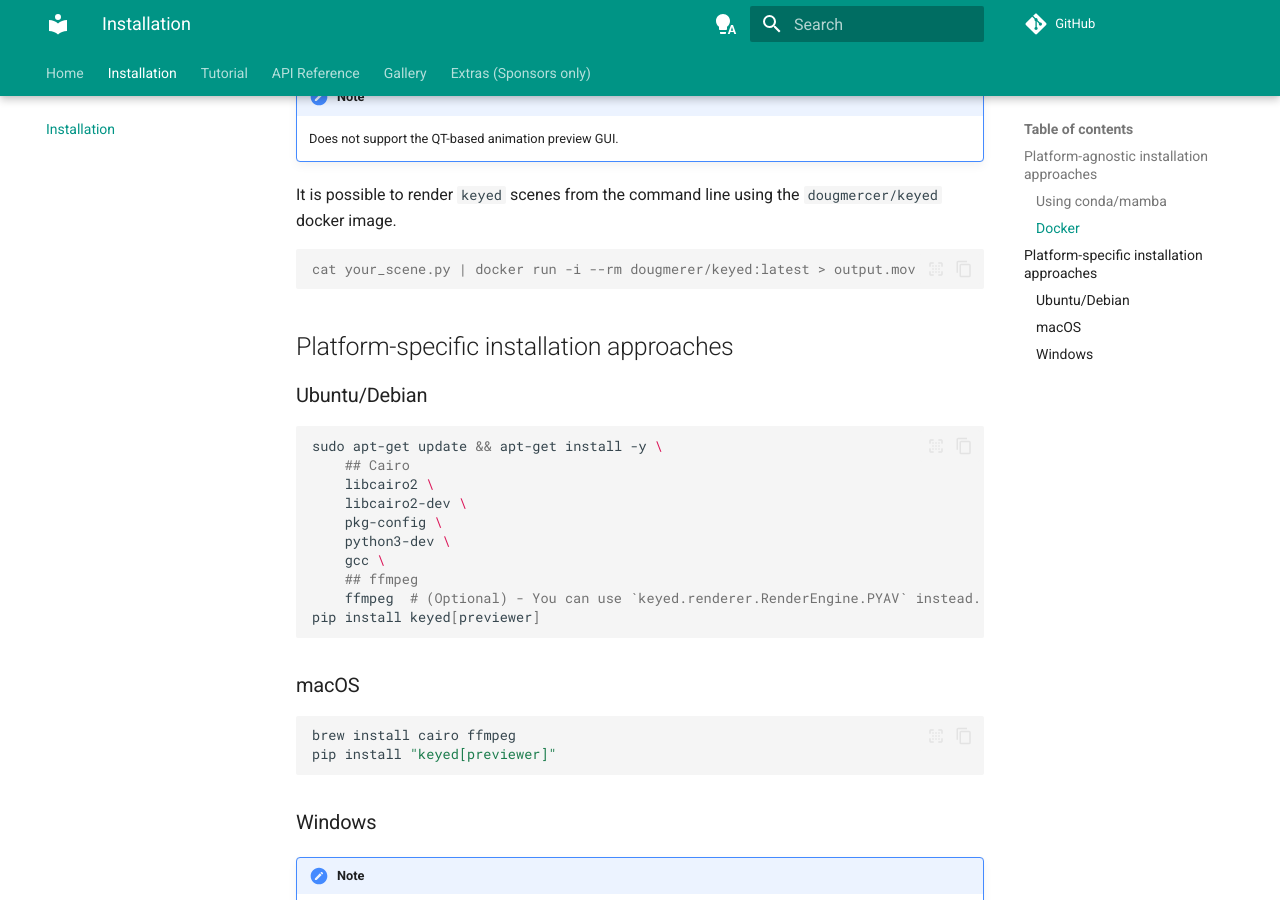
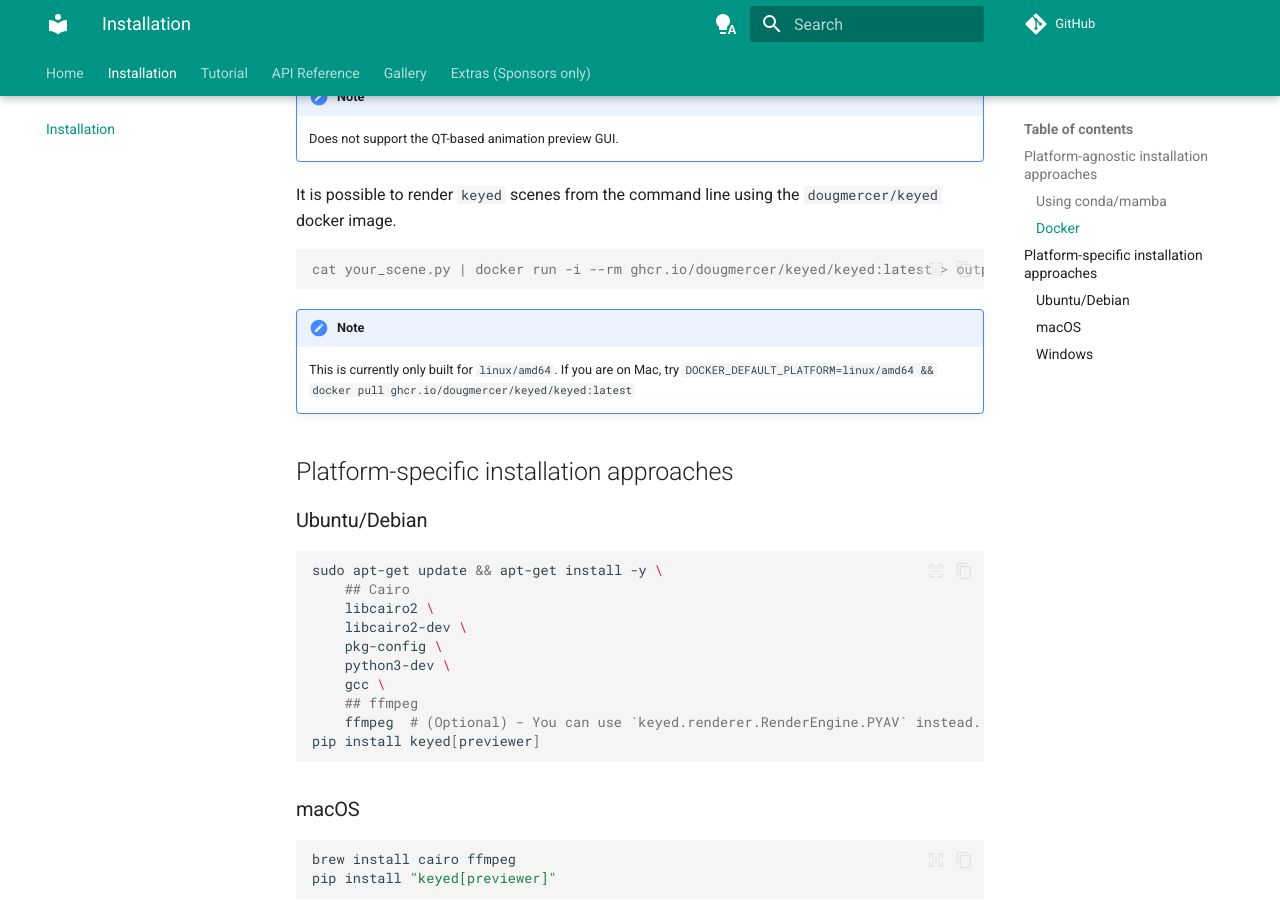
Before and after one commit to dougmercer/keyed, an MkDocs documentation site: the page built from docs/install.md, in a window 1280 px wide and 900 px high, scrolled down 1072 px. Built offline with MkDocs 1.6.1 and Material for MkDocs 9.7.7, drawn with Linux system fonts in a browser that asks for light colours; comment, search, counter and statistics services are not loaded.

Commit message:
Update docker install instructions.

````diff
--- a/docs/install.md
+++ b/docs/install.md
@@ -45,8 +45,12 @@
 It is possible to render `keyed` scenes from the command line using the `dougmercer/keyed` docker image.
 
 ```console
-cat your_scene.py | docker run -i --rm dougmerer/keyed:latest > output.mov
+cat your_scene.py | docker run -i --rm ghcr.io/dougmercer/keyed/keyed:latest > output.mov
 ```
+
+!!! note
+
+    This is currently only built for `linux/amd64`. If you are on Mac, try `DOCKER_DEFAULT_PLATFORM=linux/amd64 && docker pull ghcr.io/dougmercer/keyed/keyed:latest`
 
 ## Platform-specific installation approaches
 
````
